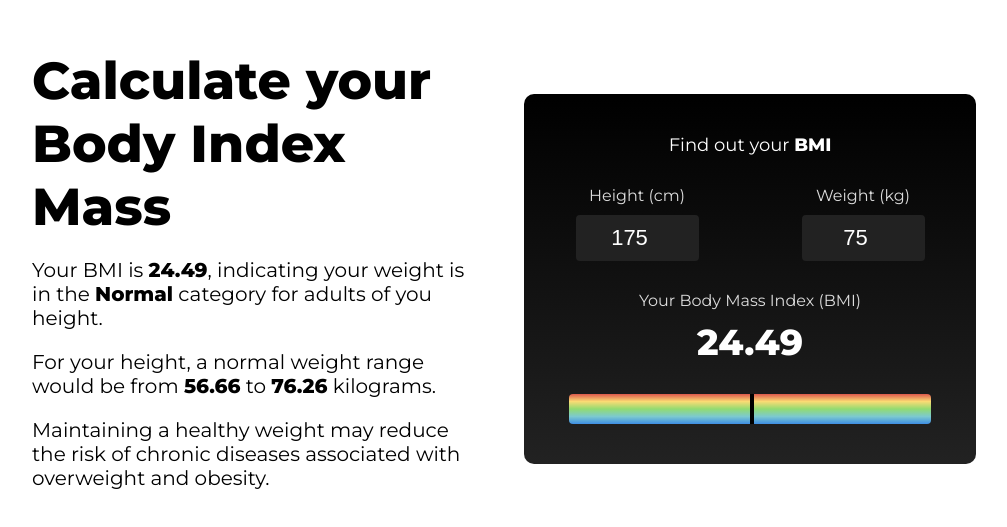
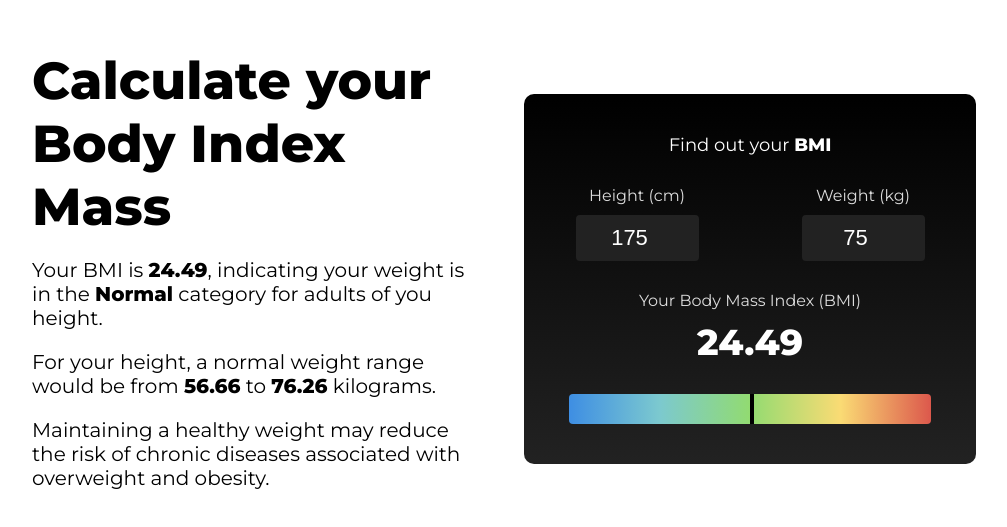
Before and after one commit to celigx/bmi-calculator, a React (Create React App) app: page / in a window 1280 px wide. Shown: the part 121-648 px from the top of the page, without its empty margins (136-1143 px from the left). Built offline with nearby package versions, Linux system fonts and the light colour scheme.

Commit message:
Fix linear gradient

```diff
--- a/src/App.sass
+++ b/src/App.sass
@@ -88,10 +88,8 @@ h1,h2,h3,h4,h5,p,a
     color: #DCDCDC
 
   .chart
-    background: pink
+    background: #222222
     background: linear-gradient(90deg, rgba(62,142,227,1) 0%, rgba(124,201,207,1) 25%, rgba(146,219,113,1) 50%, rgba(250,219,116,1) 75%, rgba(220,88,76,1) 100%)
-    background: -webkit-linear-gradient(90deg, rgba(62,142,227,1) 0%, rgba(124,201,207,1) 25%, rgba(146,219,113,1) 50%, rgba(250,219,116,1) 75%, rgba(220,88,76,1) 100%)
-    background: -moz-linear-gradient(90deg, rgba(62,142,227,1) 0%, rgba(124,201,207,1) 25%, rgba(146,219,113,1) 50%, rgba(250,219,116,1) 75%, rgba(220,88,76,1) 100%)
     height: 30px
     width: 80%
     margin: 0 auto
```
